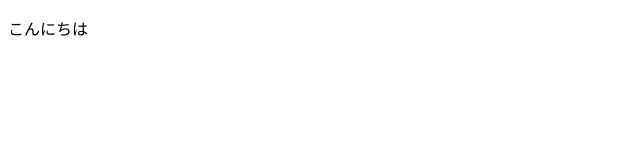
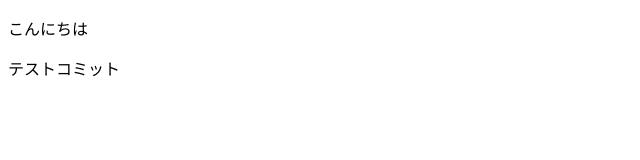
Before and after one commit to KadoProG/git-github-practice, a plain HTML site: page index.html in a window 1280 px wide. Shown: the full height of the page, 0-640 px from the left. Drawn offline with Linux system fonts and the light colour scheme.

Commit message:
test commit

```diff
--- a/index.html
+++ b/index.html
@@ -7,5 +7,6 @@
   </head>
   <body>
     <p>こんにちは</p>
+    <p>テストコミット</p>
   </body>
 </html>
```
